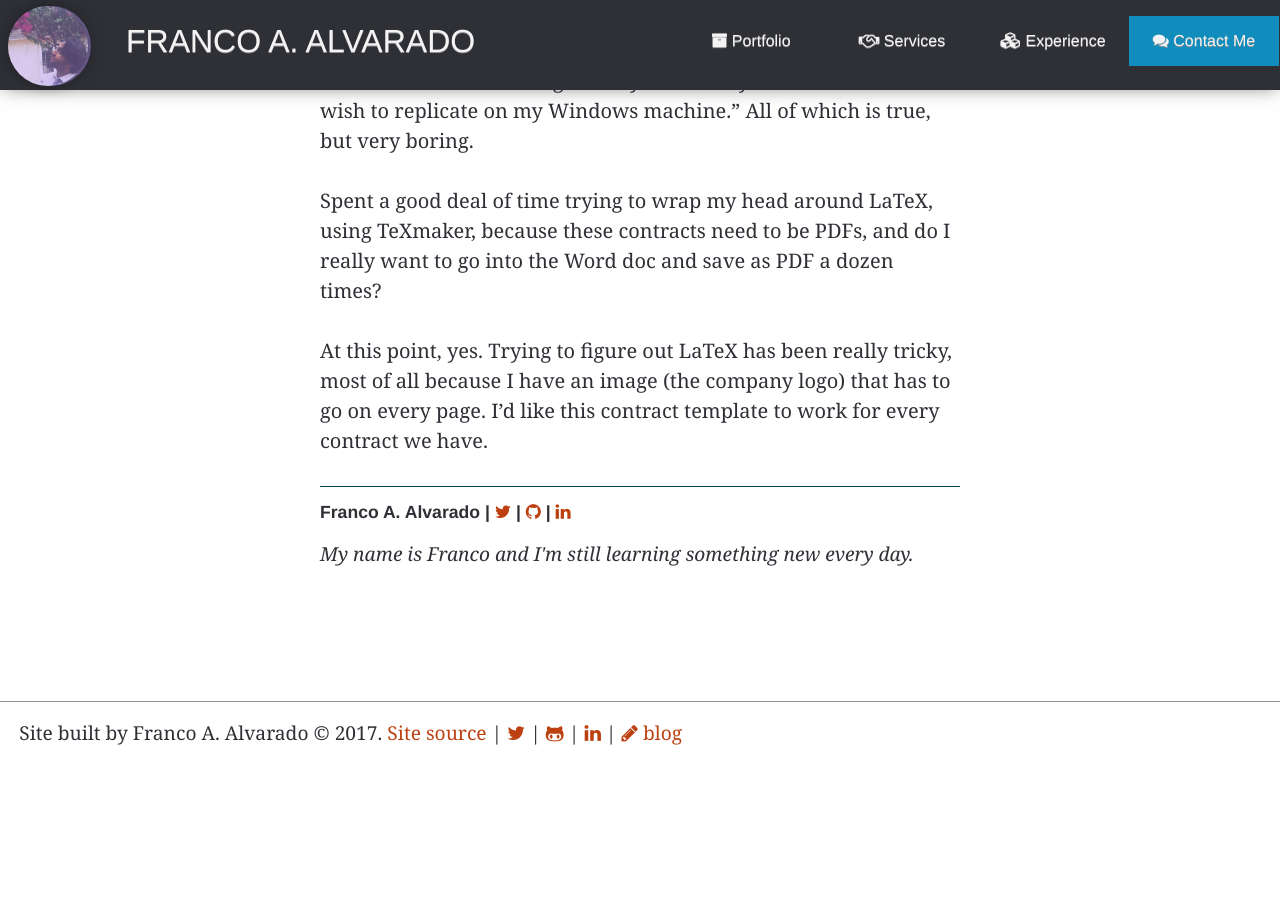
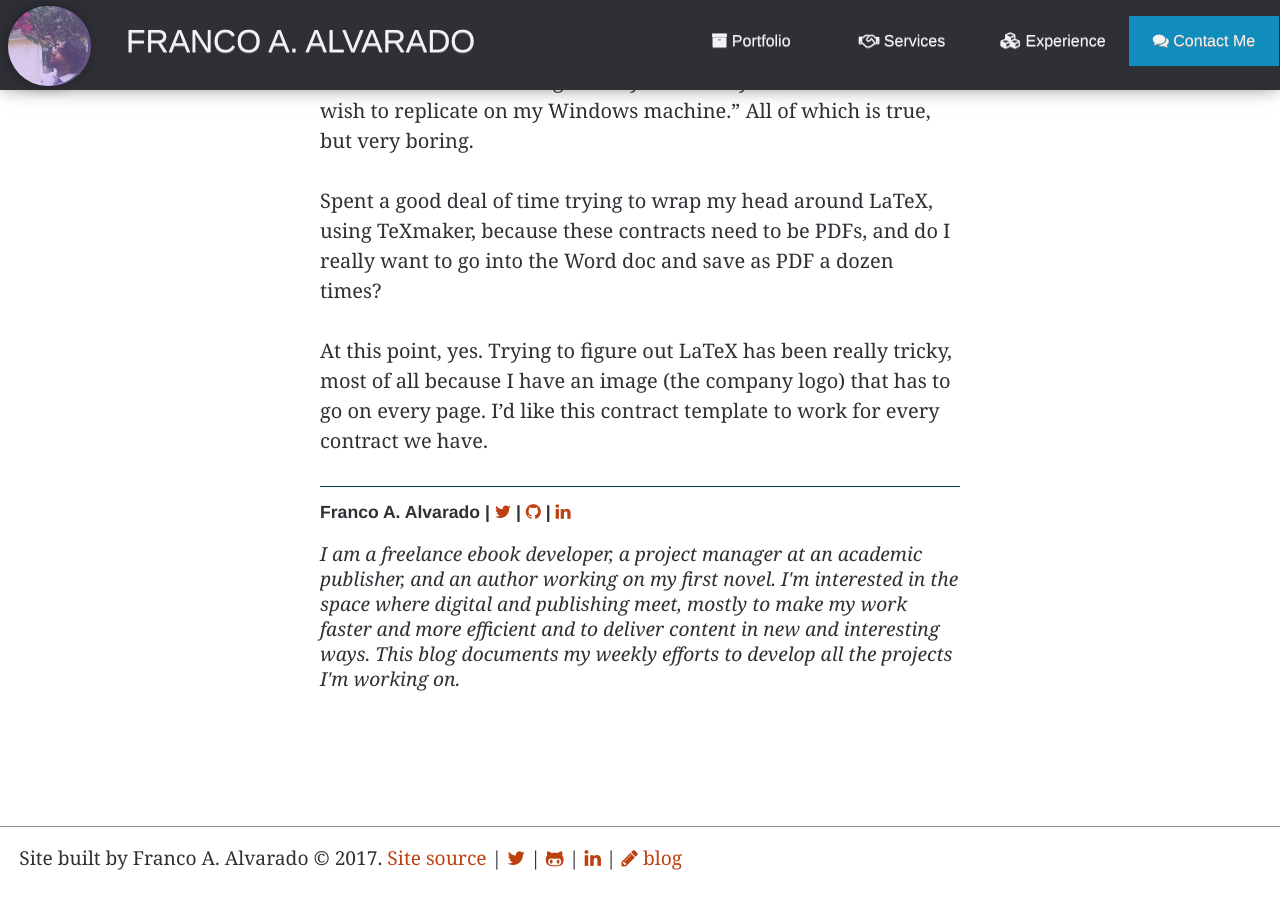
Before and after one commit to francopub/francopub.github.io, a Jekyll site: the page built from blog/_posts/2017-04-04-Automating-Contracts.md, in a window 1280 px wide and 900 px high, scrolled down 1206 px. Built offline with Jekyll 4.4.1, drawn with Linux system fonts in a browser that asks for light colours; some web fonts are replaced; before the commit the page ends 1981 px from its top, so only the background shows below that.

Commit message:
updated bio

```diff
--- a/_data/authors.yml
+++ b/_data/authors.yml
@@ -1,6 +1,6 @@
 Franco:
   name: Franco A. Alvarado
-  bio: My name is Franco and I'm still learning something new every day.
+  bio: I am a freelance ebook developer, a project manager at an academic publisher, and an author working on my first novel. I'm interested in the space where digital and publishing meet, mostly to make my work faster and more efficient and to deliver content in new and interesting ways. This blog documents my weekly efforts to develop all the projects I'm working on.
   github_username: francofaa
   linkedin_username: franco-alvarado-17959124
   twitter_username: NoFrancosPlease
```
